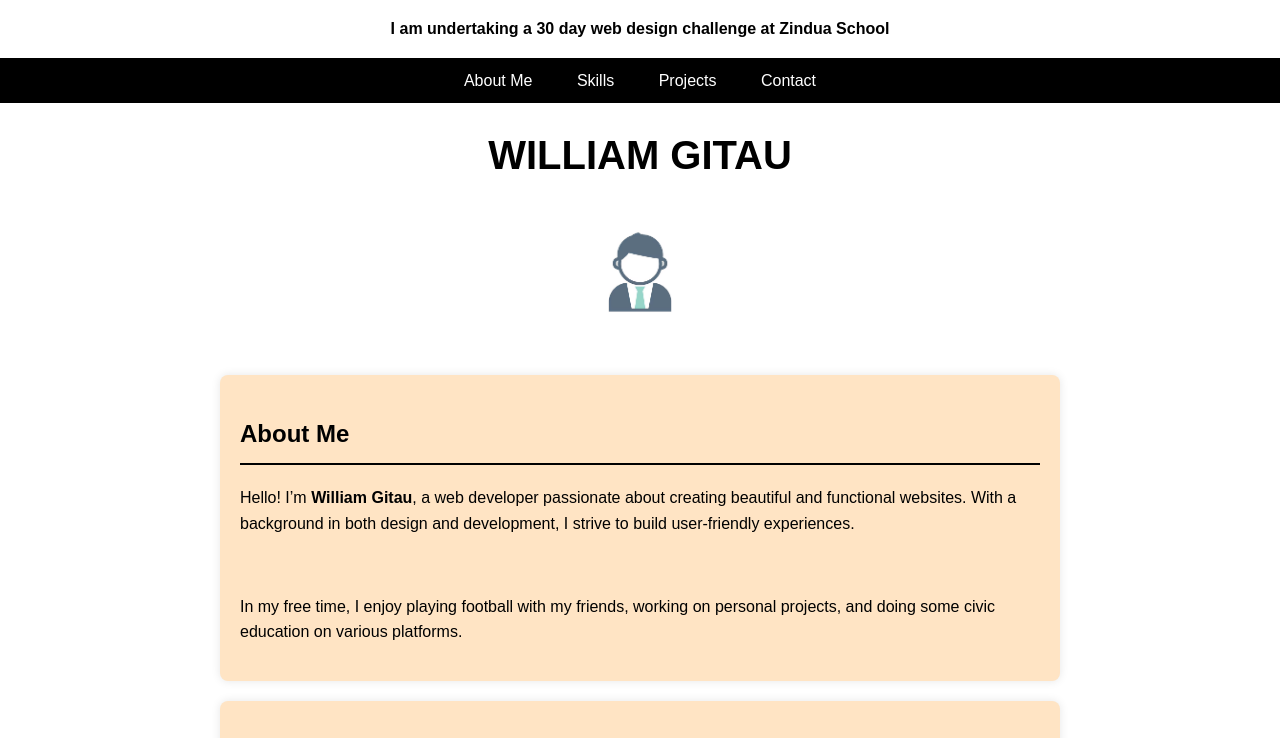
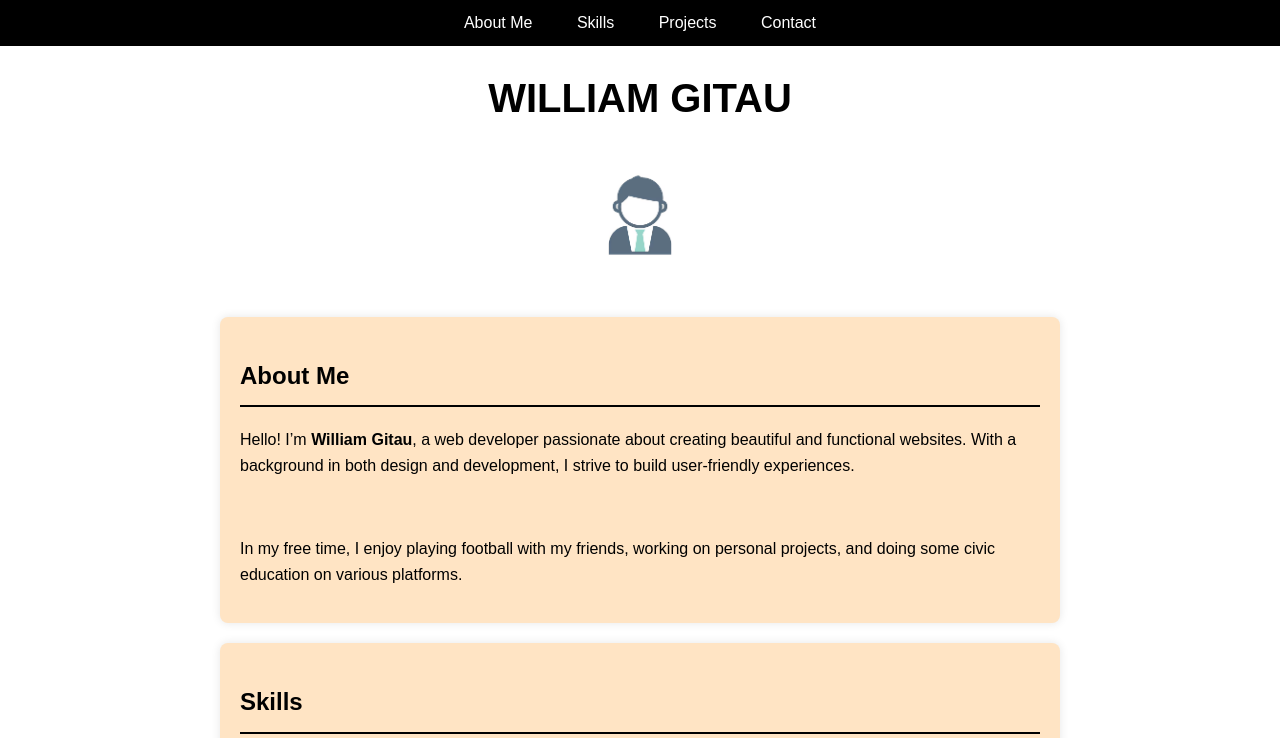
Before and after one commit to Meekwill0/Portfolio, a plain HTML site: page index.html in a window 1280 px wide. Shown: the top 738 px of the page. Drawn offline with Linux system fonts and the light colour scheme.

Commit message:
second commit

```diff
--- a/index.html
+++ b/index.html
@@ -7,9 +7,6 @@
     <link rel="stylesheet" href="CSS/styles.css">
 </head>
 <body>
-    <strong>
-        <p><center>I am undertaking a 30 day web design challenge at Zindua School</center></p>
-    </strong>
     <nav>
         <ul>
             <li><a href="about-me.html">About Me</a></li>
```
